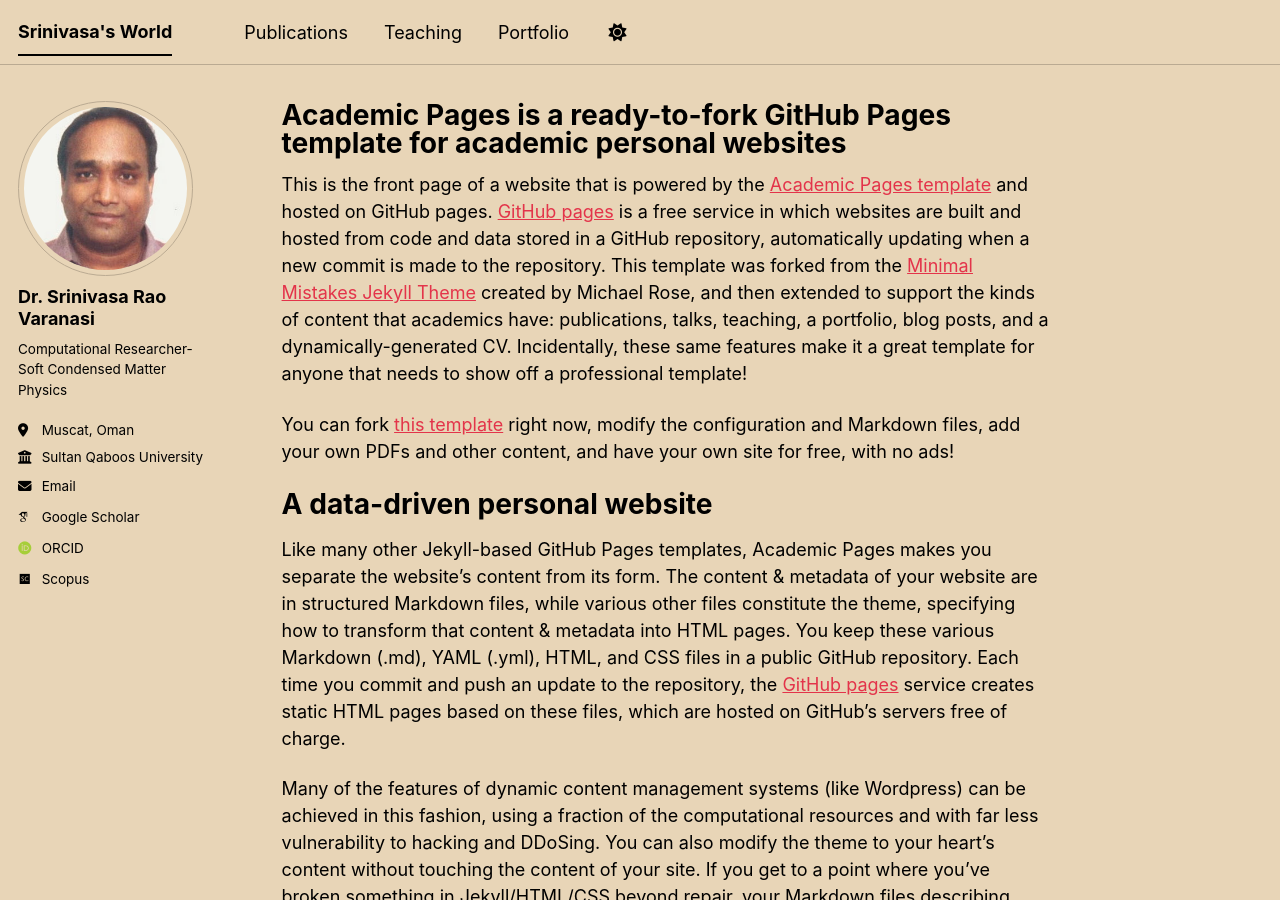
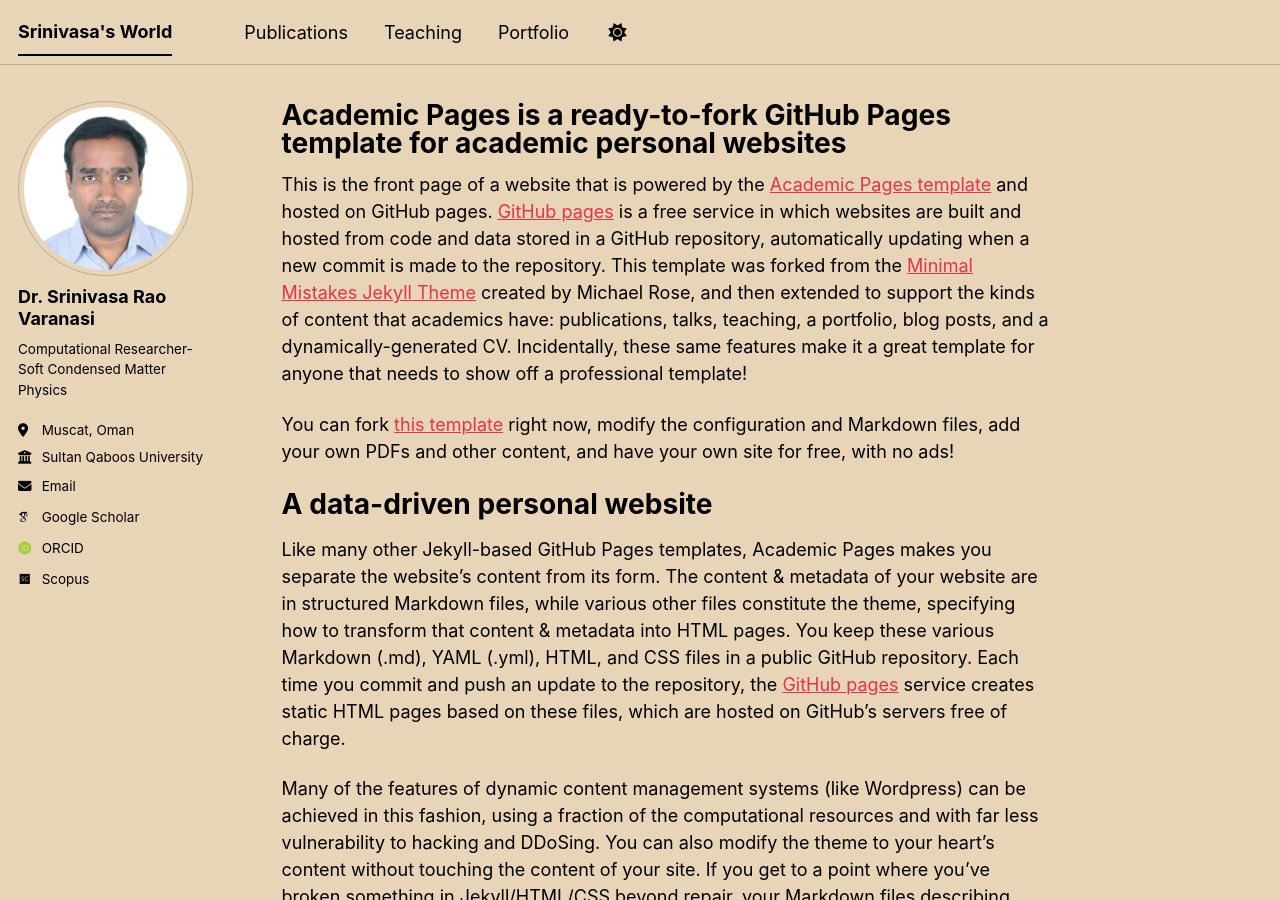
Before and after one commit to uqsraova/physics, a Jekyll site: the page built from _pages/about.md, in a window 1280 px wide and 900 px high. Built offline with Jekyll 4.4.1, drawn with Linux system fonts in a browser that asks for light colours; some web fonts are replaced; a script bundle is joined from its source files by our own code; library files that are not in the unit come from our copies.

Commit message:
Update _config.yml

```diff
--- a/_config.yml
+++ b/_config.yml
@@ -23,7 +23,7 @@ repository               : "uqsraova.github.io/physics"
 #               Additional customization can be done by editing /_includes/author-profile.html
 author:
   # Biographic information
-  avatar           : "profile.png"
+  avatar           : "srinivas_photo.jpg"
   name             : "Dr. Srinivasa Rao Varanasi"
   pronouns         : # example: "she/her"
   bio              : "Computational Researcher-Soft Condensed Matter Physics"
```
